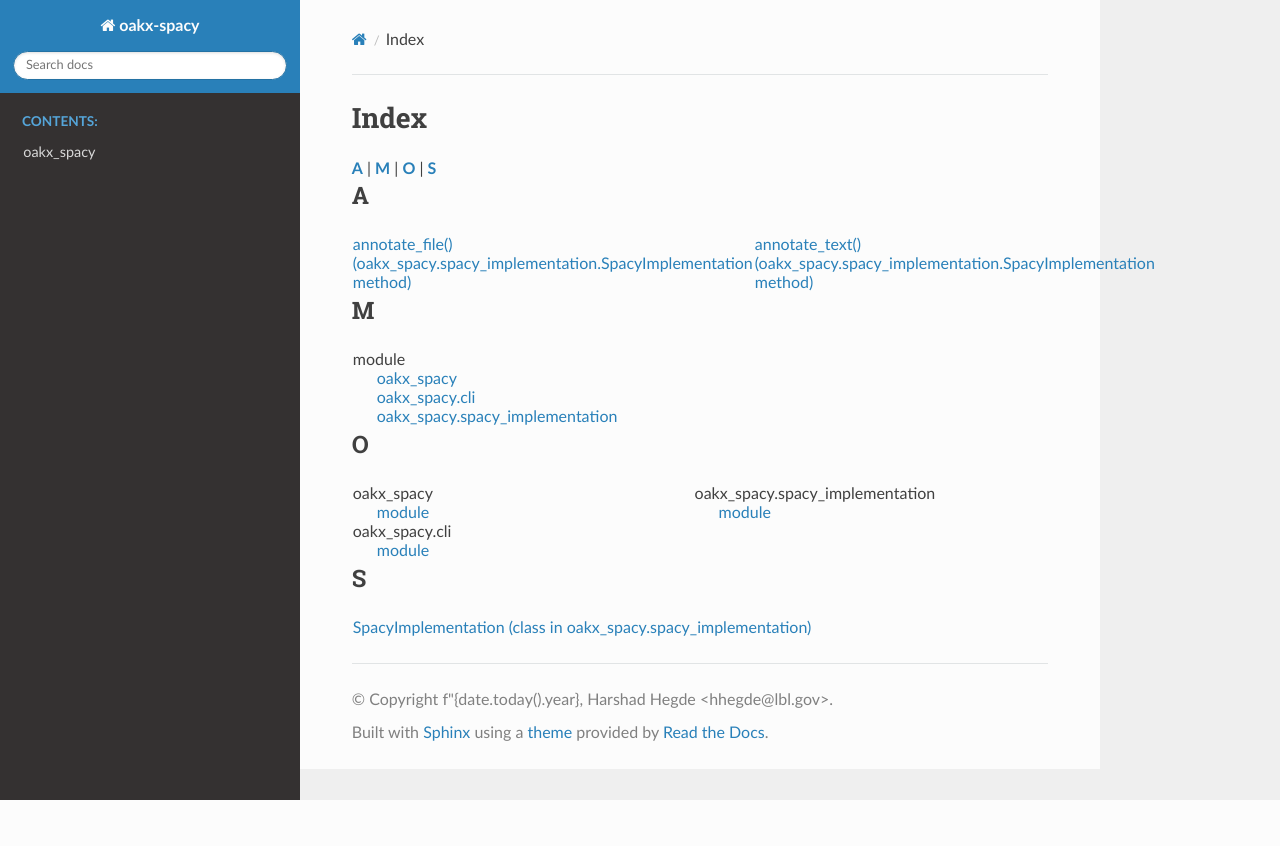
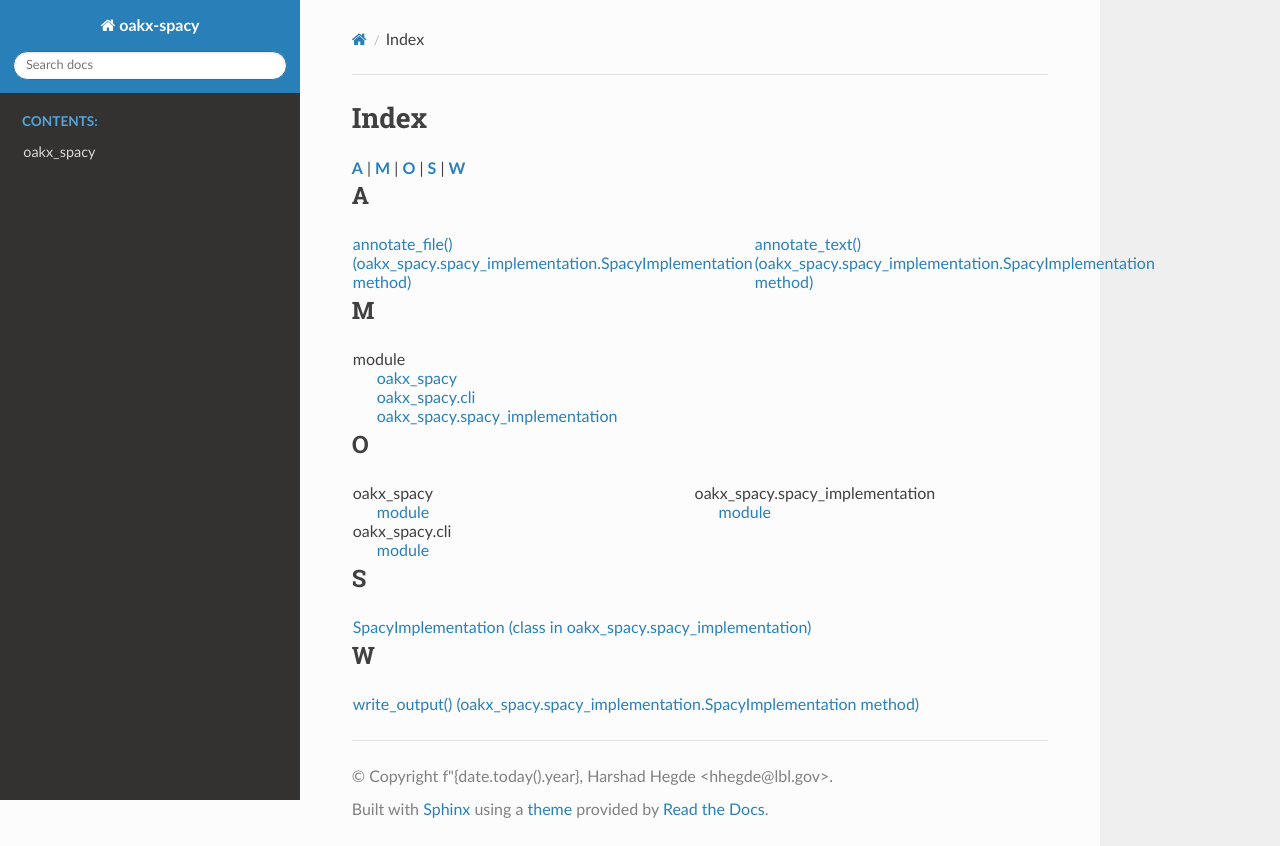
Before and after one commit to hrshdhgd/oakx-spacy, a plain HTML site: page genindex.html in a window 1280 px wide. Before the commit the page ends 800 px from the top, so only its background shows below. Drawn offline with Linux system fonts and the light colour scheme.

Commit message:
Deploying to gh-pages from @ hrshdhgd/oakx-spacy@ab258910ace12a9af894c19e2b5d95ca37f6592a 🚀

```diff
--- a/genindex.html
+++ b/genindex.html
@@ -72,6 +72,7 @@
  | <a href="#M"><strong>M</strong></a>
  | <a href="#O"><strong>O</strong></a>
  | <a href="#S"><strong>S</strong></a>
+ | <a href="#W"><strong>W</strong></a>
 
 </div>
 <h2 id="A">A</h2>
@@ -140,6 +141,14 @@
   </ul></td>
 </tr></table>
 
+<h2 id="W">W</h2>
+<table style="width: 100%" class="indextable genindextable"><tr>
+  <td style="width: 33%; vertical-align: top;"><ul>
+      <li><a href="oakx_spacy.html#oakx_spacy.spacy_implementation.SpacyImplementation.write_output">write_output() (oakx_spacy.spacy_implementation.SpacyImplementation method)</a>
+</li>
+  </ul></td>
+</tr></table>
+
 
 
            </div>
```
Also changed, not shown: modules.html (+1 -0 lines), oakx_spacy.html (+5 -0 lines), searchindex.js (+1 -1 lines), 1 other file.
